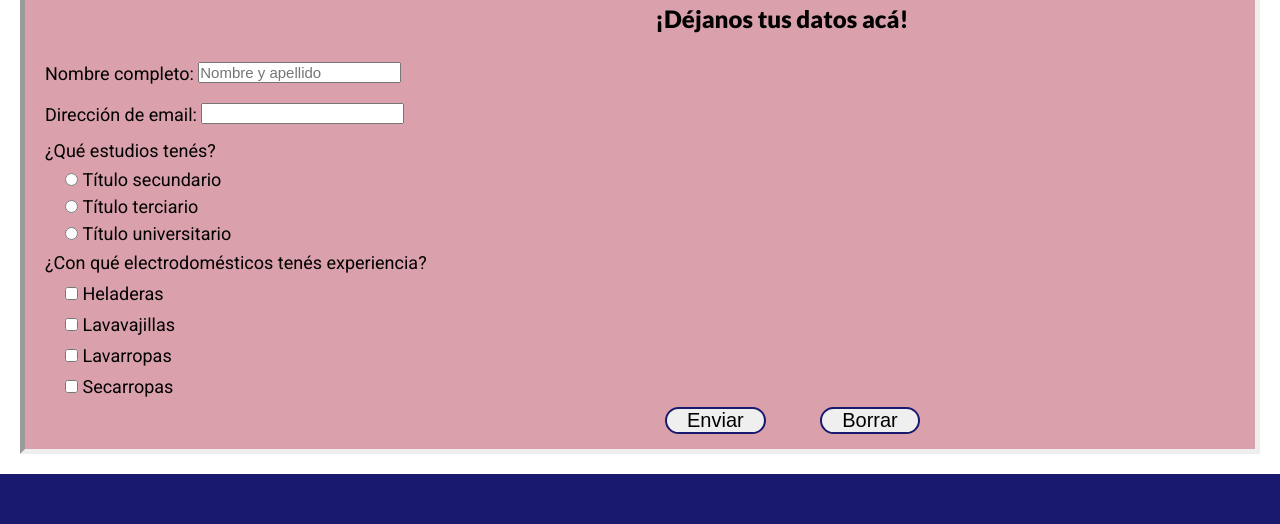
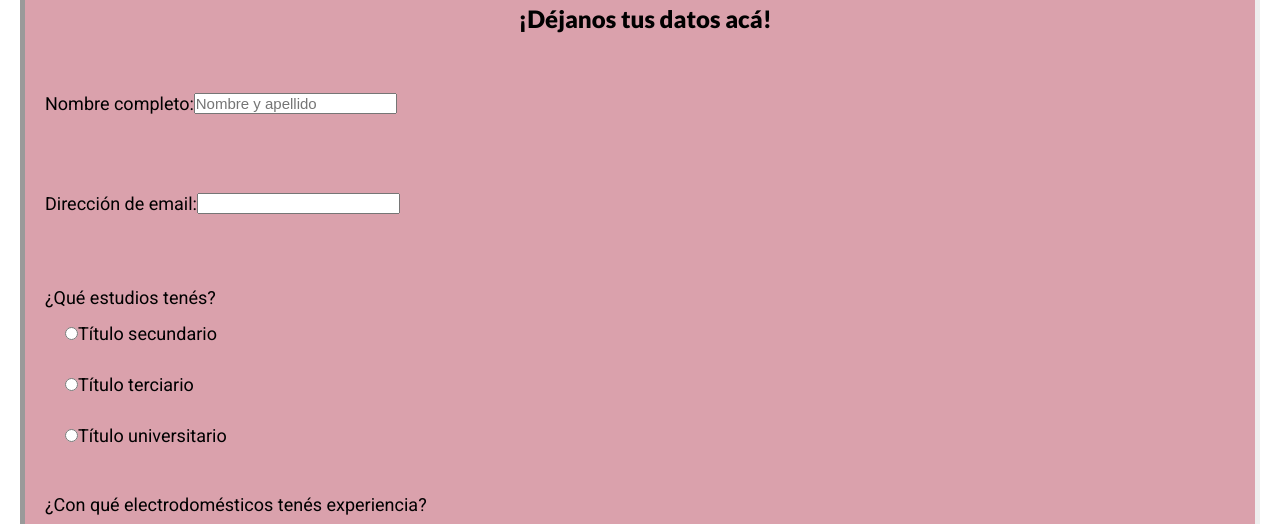
Before and after one commit to diegoacqua/AlfaAcquaviva, a website: page pages/aplique.html in a window 1280 px wide. Shown: the part 241-765 px from the top of the page. Drawn offline with Linux system fonts and the light colour scheme.

Commit message:
le agregue grid y flex a aplique.html

```diff
--- a/css/styles.css
+++ b/css/styles.css
@@ -323,6 +323,8 @@ nav {
 
 /*CSS contacto y aplique*/
 #contacto, #aplicar {
+    display: flex;
+    flex-direction: column;
     margin: 1.25rem;
     background-color: #b13b527a;
     border: .3125rem solid;
@@ -330,75 +332,122 @@ nav {
 }
 
 .contacto__titulo {
+    display: flex;
+    justify-content: center;
     padding: .625rem 0;
     margin-bottom: .625rem;
-    margin-left: 42.6875rem;
-
 }
 
 .contacto__subtitulo {
+    display: flex;
+    justify-content: center;
     padding:0 0 .625rem .625rem;
-    margin-left: 31.1875rem;
 }
 
 .aplicar__titulo {
+    display: flex;
+    justify-content: center;
     padding: .625rem 0;
     margin-bottom: .625rem;
-    margin-left: 33.4375rem;
-
 }
 
 .aplicar__subtitulo {
+    display: flex;
+    justify-content: center;
     padding:0 0 .625rem .625rem;
-    margin-left: 38.75rem;
 }
 
 /*CSS formulario*/
-.formulario {
+.form--aplique {
+    display: grid;
+    grid-template-areas:
+    "nombre"
+    "mail"
+    "estudios"
+    "experiencia"
+    "botones";
+    grid-template-rows: 100px 100px 1fr 1fr 100px;
+    grid-template-columns: 1fr;
     margin: .625rem 1.25rem;
 }
 
-.formulario p {
+.form__container--info {
+    display: flex;
+    flex-direction: row;
+    align-items: center;
+}
+
+.form__container--col {
+    display: flex;
+    flex-direction: column;
+    justify-content: center;
+    align-items: flex-start;
+}
+
+.form__opcion {
+    display: flex;
+    flex-direction: row;
+    margin: 12px 0;
+}
+
+.nombre {
+    grid-area: nombre;
+}
+
+.mail {
+    grid-area: mail;
+}
+
+.estudios {
+    grid-area: estudios;
+}
+
+.experiencia {
+    grid-area: experiencia;
+}
+
+.botones {
+    grid-area: botones;
+}
+
+.form p {
     margin: .3125rem 0;
 }
 
-.formulario__casilla {
-    position: relative;
-    bottom: .125rem;
+.form__casilla {
     font-size: .9375rem;
 }
 
-.formulario__label {
-    display: inline-block;
+.form__label {
     padding: .625rem 0;
 }
 
-.formulario__radio, .formulario__checkbox {
+.form__radio, .form__checkbox {
     margin-left: 1.25rem;
 }
 
-.formulario__label--radio {
-    display: inline-block;
+.form__label--radio {
     padding: .1875rem 0;
 }
 
-.formulario__label--checkbox {
-    display: inline-block;
+.form__label--checkbox {
     padding: .3125rem 0;
 }
 
-.formulario__marca {
+.form__marca {
     font-size: .9375rem;
 }
 
-.formulario__descripcion {
+.form__descripcion {
     margin: .3125rem 0;
     margin-left: 1.875rem;
 }
 
-.formulario__btn {
-    padding: .3125rem;
-    margin-left: 36.875rem;
+.form__btn {
+    display: flex;
+    flex-direction: row;
+    align-items: center;
+    justify-content: center;
 }
 
 .btn {
@@ -643,6 +692,19 @@ nav {
         margin: 0;
     }
 
+    /*Aplique Formulario*/
+    .form__container--info {
+        flex-direction: column;
+        justify-content: center;
+    }
+
+    .form__container--col p{
+        align-self: center;
+    }
+
+    .btn {
+        font-size: 10px;
+    }
 }
 
 @media screen and (max-width: 376px) {
--- a/pages/aplique.html
+++ b/pages/aplique.html
@@ -52,97 +52,105 @@
         <h2 class="aplicar__titulo">¿Buscando trabajo como técnico?</h2>
         <h3 class="aplicar__subtitulo">¡Déjanos tus datos acá!</h3>
         <!--form para aplicantes-->
-        <form class="formulario" action="" method="get" enctype="">
-          <label class="formulario__label" for="nombre">Nombre completo:</label>
+        <form class="form--aplique" action="" method="get" enctype="">
+          <div class="form__container--info nombre">
+            <label class="form__label" for="nombre">Nombre completo:</label>
             <input
-            class="formulario__casilla"
+              class="form__casilla"
               type="text"
               name="nombre"
               id="nombre"
               placeholder="Nombre y apellido"
             />
-          <br />
-          <label class="formulario__label" for="email"
-            >Dirección de email:
-          </label>
+          </div>
+          <div class="form__container--info mail">
+            <label class="form__label" for="email">Dirección de email: </label>
+            <input class="form__casilla" type="email" name="email" id="email" />
+          </div>
+          <div class="form__container--col estudios">
+            <p>¿Qué estudios tenés?</p>
+            <div class="form__opcion">
               <input
-            class="formulario__casilla"
-            type="email"
-            name="email"
-            id="email"
-          />
-          <p>¿Qué estudios tenés?</p>
-          <input
-            class="formulario__radio"
+                class="form__radio"
                 type="radio"
                 name="estudio"
                 id="secundario"
               />
-          <label class="formulario__label--radio" for="secundario"
+              <label class="form__label--radio" for="secundario"
                 >Título secundario
               </label>
-          <br />
+            </div>
+            <div class="form__opcion">
               <input
-            class="formulario__radio"
+                class="form__radio"
                 type="radio"
                 name="estudio"
                 id="terciario"
               />
-          <label class="formulario__label--radio" for="terciario"
+              <label class="form__label--radio" for="terciario"
                 >Título terciario
               </label>
-          <br />
+            </div>
+            <div class="form__opcion">
               <input
-            class="formulario__radio"
+                class="form__radio"
                 type="radio"
                 name="estudio"
                 id="univercitario"
               />
-          <label class="formulario__label--radio" for="univercitario"
+              <label class="form__label--radio" for="univercitario"
                 >Título universitario
               </label>
+            </div>
+          </div>
+          <div class="form__container--col experiencia">
             <p>¿Con qué electrodomésticos tenés experiencia?</p>
+            <div class="form__opcion">
               <input
-            class="formulario__checkbox"
+                class="form__checkbox"
                 type="checkbox"
                 name="experiencia"
                 id="heladera"
               />
-          <label class="formulario__label--checkbox" for="heladera"
+              <label class="form__label--checkbox" for="heladera"
                 >Heladeras
               </label>
-          <br />
+            </div>
+            <div class="form__opcion">
               <input
-            class="formulario__checkbox"
+                class="form__checkbox"
                 type="checkbox"
                 name="experiencia"
                 id="lavavajillas"
               />
-          <label class="formulario__label--checkbox" for="lavavajillas"
+              <label class="form__label--checkbox" for="lavavajillas"
                 >Lavavajillas
               </label>
-          <br />
+            </div>
+            <div class="form__opcion">
               <input
-            class="formulario__checkbox"
+                class="form__checkbox"
                 type="checkbox"
                 name="experiencia"
                 id="lavarropas"
               />
-          <label class="formulario__label--checkbox" for="lavarropas"
+              <label class="form__label--checkbox" for="lavarropas"
                 >Lavarropas
               </label>
-          <br />
+            </div>
+            <div class="form__opcion">
               <input
-            class="formulario__checkbox"
+                class="form__checkbox"
                 type="checkbox"
                 name="experiencia"
                 id="secarropas"
               />
-          <label class="formulario__label--checkbox" for="secarropas"
+              <label class="form__label--checkbox" for="secarropas"
                 >Secarropas
               </label>
-          <br />
-          <div class="formulario__btn">
+            </div>
+          </div>
+          <div class="form__btn botones">
             <input class="btn" type="submit" value="Enviar" />
             <input class="btn" type="reset" value="Borrar" />
           </div>
```
Lines whose indentation alone changed are shown as unchanged.
